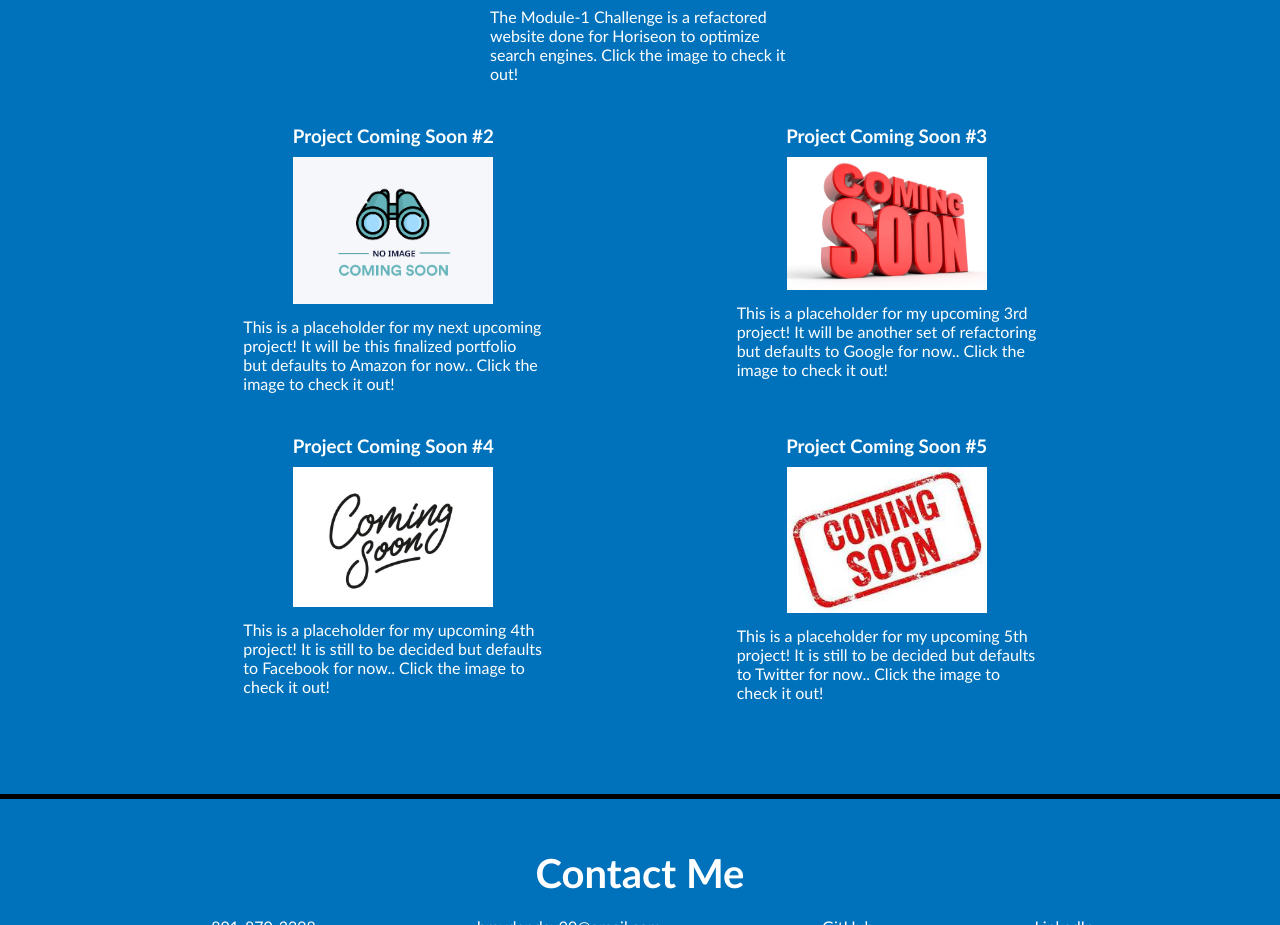
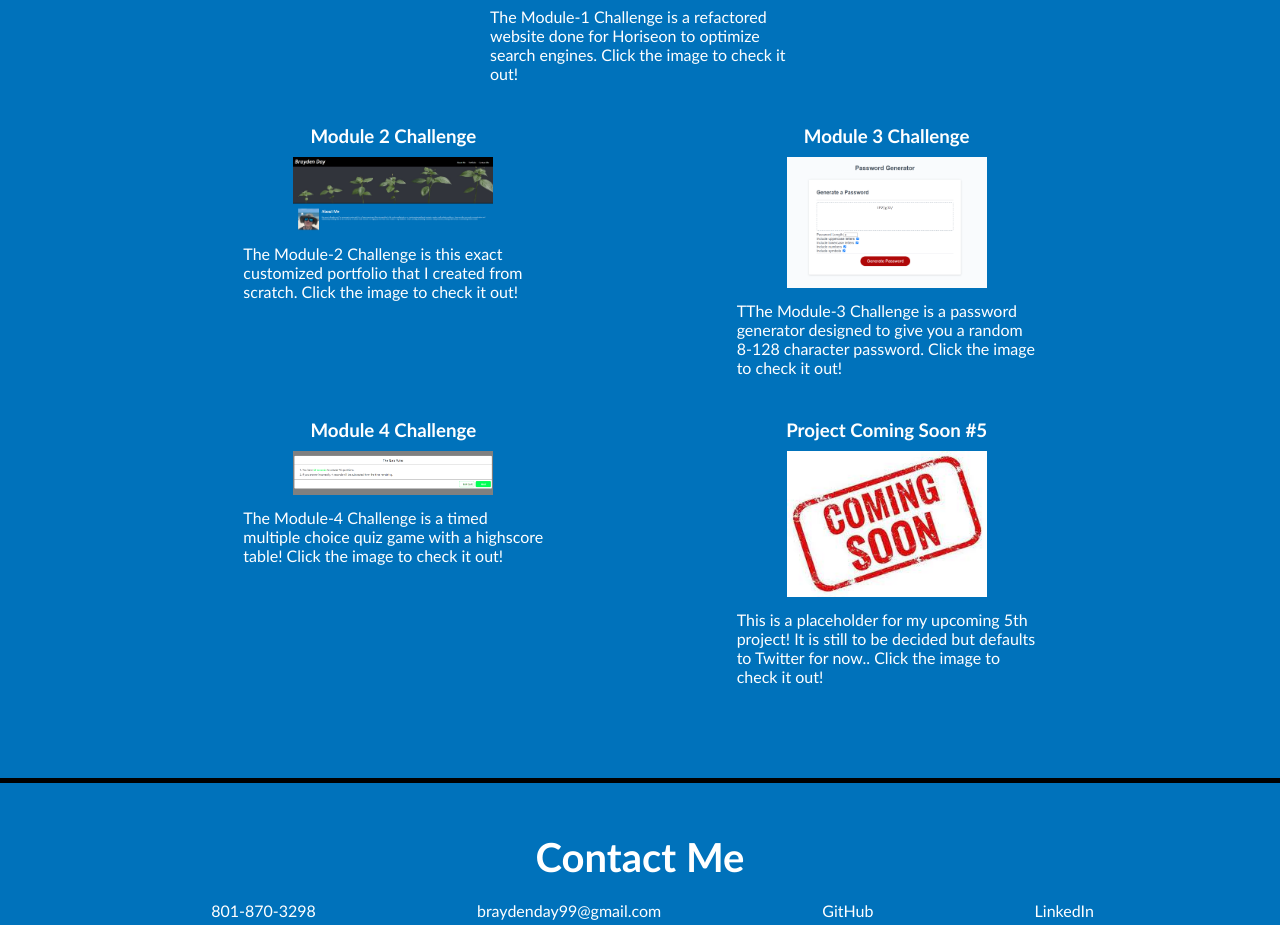
Before and after one commit to braydenday/-Module-2-Challenge, a plain HTML site: page index.html in a window 1280 px wide. Shown: the part 1206-2131 px from the top of the page. Drawn offline with Linux system fonts and the light colour scheme.

Commit message:
pushing up new portfolio website with added projects 2,3,4

```diff
--- a/assets/style.css
+++ b/assets/style.css
@@ -107,10 +107,10 @@ a {
 
 /*this is going to be the details inside the "portfolio" class*/
 .module-1,
-.amazon,
-.google,
-.facebook,
-.twitter {
+.module-2,
+.module-3,
+.module-4,
+.module-5 {
     align-items: center;
     flex-direction: column;
     display: flex;
@@ -148,8 +148,8 @@ a {
     margin-bottom: 10px;
 }
 
-.amazon img,
-.google img {
+.module-2 img,
+.module-3 img {
     margin: 10px auto;
     max-width: 200px;
 }
@@ -161,8 +161,8 @@ a {
     margin-bottom: 10px;
 }
 
-.facebook img,
-.twitter img {
+.module-4 img,
+.module-5 img {
     margin: 10px auto;
     max-width: 200px;
 }
--- a/index.html
+++ b/index.html
@@ -54,33 +54,30 @@
             </figure>
         </div>
         <div class="box2">
-            <figure id="amazon" class="amazon">
-                <h3>Project Coming Soon #2</h3>
-                <a href="https://www.amazon.com/">
-                    <img src="./assets/ComingSoon1.jpg" alt="New Project Coming Soon! Amazon default" />
+            <figure id="module-2" class="module-2">
+                <h3>Module 2 Challenge</h3>
+                <a href="https://braydenday.github.io/BraydenDay-Module-2-Challenge/">
+                    <img src="./assets/module2.png" alt="Final Module 2 Challenge Submission!" />
                 </a>
-                <figcaption>This is a placeholder for my next upcoming project! It will be this finalized portfolio but
-                    defaults to Amazon for now.. Click the image to check it out!</figcaption>
+                <figcaption>The Module-2 Challenge is this exact customized portfolio that I created from scratch. Click the image to check it out!</figcaption>
             </figure>
-            <figure id="google" class="google">
-                <h3>Project Coming Soon #3</h3>
-                <a href="https://www.google.com/">
-                    <img src="./assets/ComingSoon2.jpg" alt="New Project Coming Soon! Google default" />
+            <figure id="module-3" class="module-3">
+                <h3>Module 3 Challenge</h3>
+                <a href="https://braydenday.github.io/BraydenDays-Module-3-Challenge/">
+                    <img src="./assets/module3.png" alt="Final Module 3 Challenge Submission!" />
                 </a>
-                <figcaption>This is a placeholder for my upcoming 3rd project! It will be another set of refactoring but
-                    defaults to Google for now.. Click the image to check it out!</figcaption>
+                <figcaption>TThe Module-3 Challenge is a password generator designed to give you a random 8-128 character password. Click the image to check it out!</figcaption>
             </figure>
         </div>
         <div class="box3">
-            <figure id="facebook" class="facebook">
-                <h3>Project Coming Soon #4</h3>
-                <a href="https://www.facebook.com/">
-                    <img src="./assets/ComingSoon3.jpg" alt="New Project Coming Soon! Facebook default" />
+            <figure id="module-4" class="module-4">
+                <h3>Module 4 Challenge</h3>
+                <a href="https://braydenday.github.io/BraydenDay-Module-4-Challenge/">
+                    <img src="./assets/module4.png" alt="NFinal Module 4 Challenge Submission!" />
                 </a>
-                <figcaption>This is a placeholder for my upcoming 4th project! It is still to be decided but defaults to
-                    Facebook for now.. Click the image to check it out!</figcaption>
+                <figcaption>The Module-4 Challenge is a timed multiple choice quiz game with a highscore table! Click the image to check it out!</figcaption>
             </figure>
-            <figure id="twitter" class="twitter">
+            <figure id="module-5" class="module-5">
                 <h3>Project Coming Soon #5</h3>
                 <a href="https://twitter.com/">
                     <img src="./assets/ComingSoon4.jpg" alt="New Project Coming Soon! Twitter default" />
```
Also changed, not shown: assets/module2.png (added), assets/module3.png (added), assets/module4.png (added).
